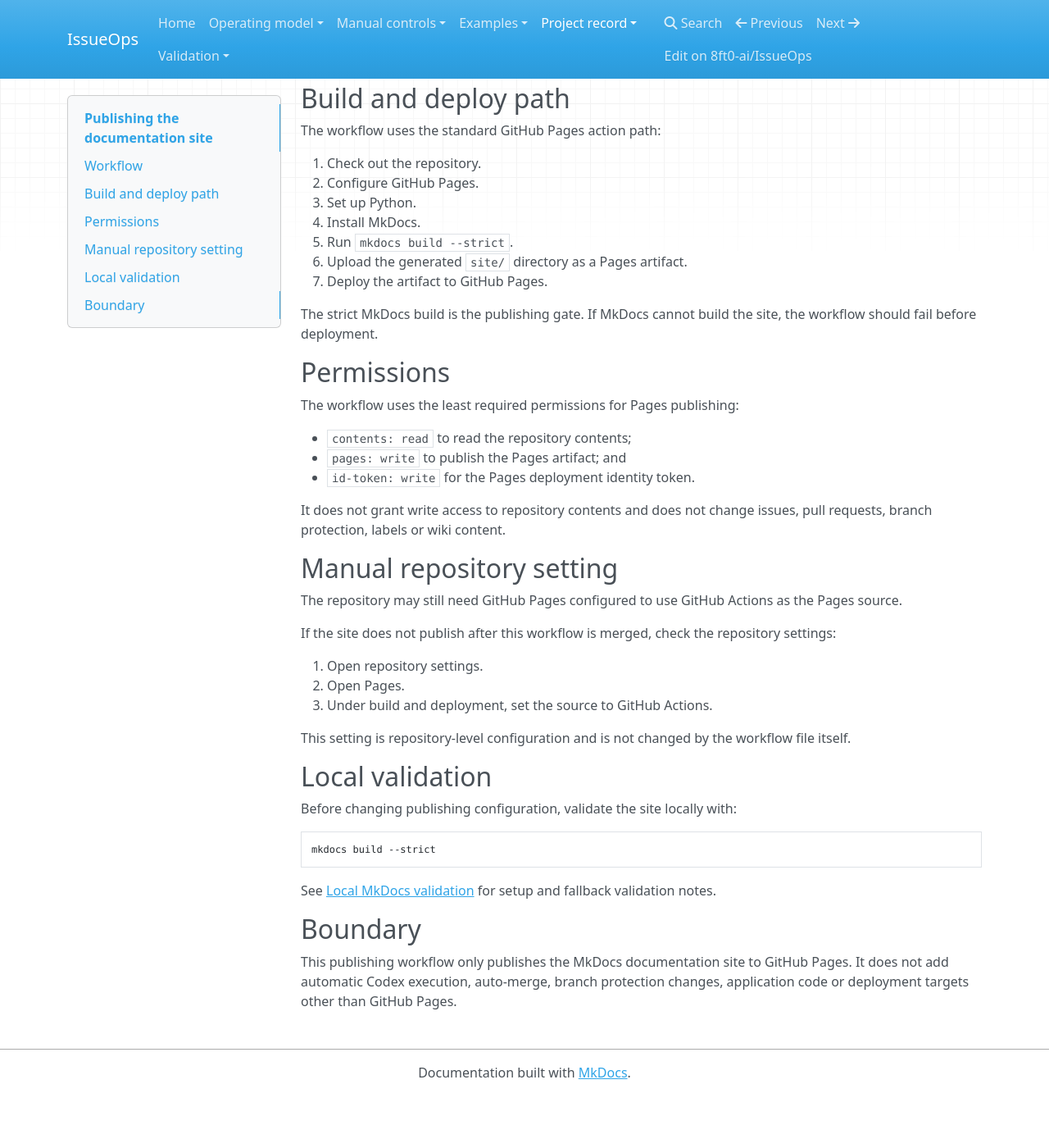
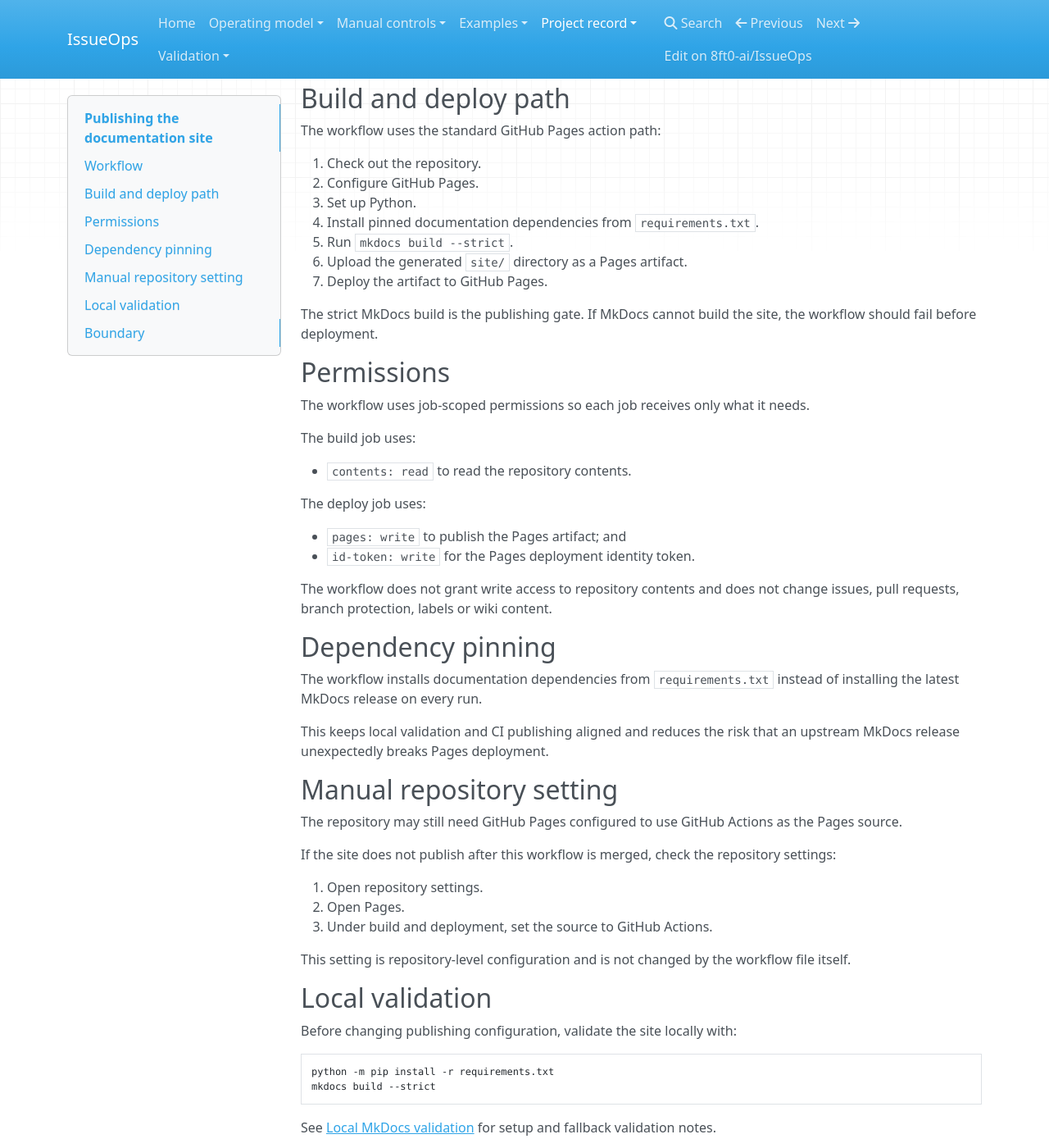
Before and after one commit to 8ft0-ai/IssueOps, an MkDocs documentation site: the page built from docs/publishing.md, in a window 1280 px wide and 1400 px high, scrolled down 304 px. Shown: the whole window at 82% size. Built offline with MkDocs 1.6.1, drawn with Linux system fonts in a browser that asks for light colours; nearby versions of some CDN libraries; before the commit the page ends 1640 px from its top, so only the background shows below that.

Commit message:
Document job-scoped Pages permissions and pinned dependencies

````diff
--- a/docs/publishing.md
+++ b/docs/publishing.md
@@ -18,7 +18,7 @@ The workflow uses the standard GitHub Pages action path:
 1. Check out the repository.
 2. Configure GitHub Pages.
 3. Set up Python.
-4. Install MkDocs.
+4. Install pinned documentation dependencies from `requirements.txt`.
 5. Run `mkdocs build --strict`.
 6. Upload the generated `site/` directory as a Pages artifact.
 7. Deploy the artifact to GitHub Pages.
@@ -27,13 +27,24 @@ The strict MkDocs build is the publishing gate. If MkDocs cannot build the site,
 
 ## Permissions
 
-The workflow uses the least required permissions for Pages publishing:
+The workflow uses job-scoped permissions so each job receives only what it needs.
 
-- `contents: read` to read the repository contents;
+The build job uses:
+
+- `contents: read` to read the repository contents.
+
+The deploy job uses:
+
 - `pages: write` to publish the Pages artifact; and
 - `id-token: write` for the Pages deployment identity token.
 
-It does not grant write access to repository contents and does not change issues, pull requests, branch protection, labels or wiki content.
+The workflow does not grant write access to repository contents and does not change issues, pull requests, branch protection, labels or wiki content.
+
+## Dependency pinning
+
+The workflow installs documentation dependencies from `requirements.txt` instead of installing the latest MkDocs release on every run.
+
+This keeps local validation and CI publishing aligned and reduces the risk that an upstream MkDocs release unexpectedly breaks Pages deployment.
 
 ## Manual repository setting
 
@@ -52,6 +63,7 @@ This setting is repository-level configuration and is not changed by the workflo
 Before changing publishing configuration, validate the site locally with:
 
 ```bash
+python -m pip install -r requirements.txt
 mkdocs build --strict
 ```
 
````
